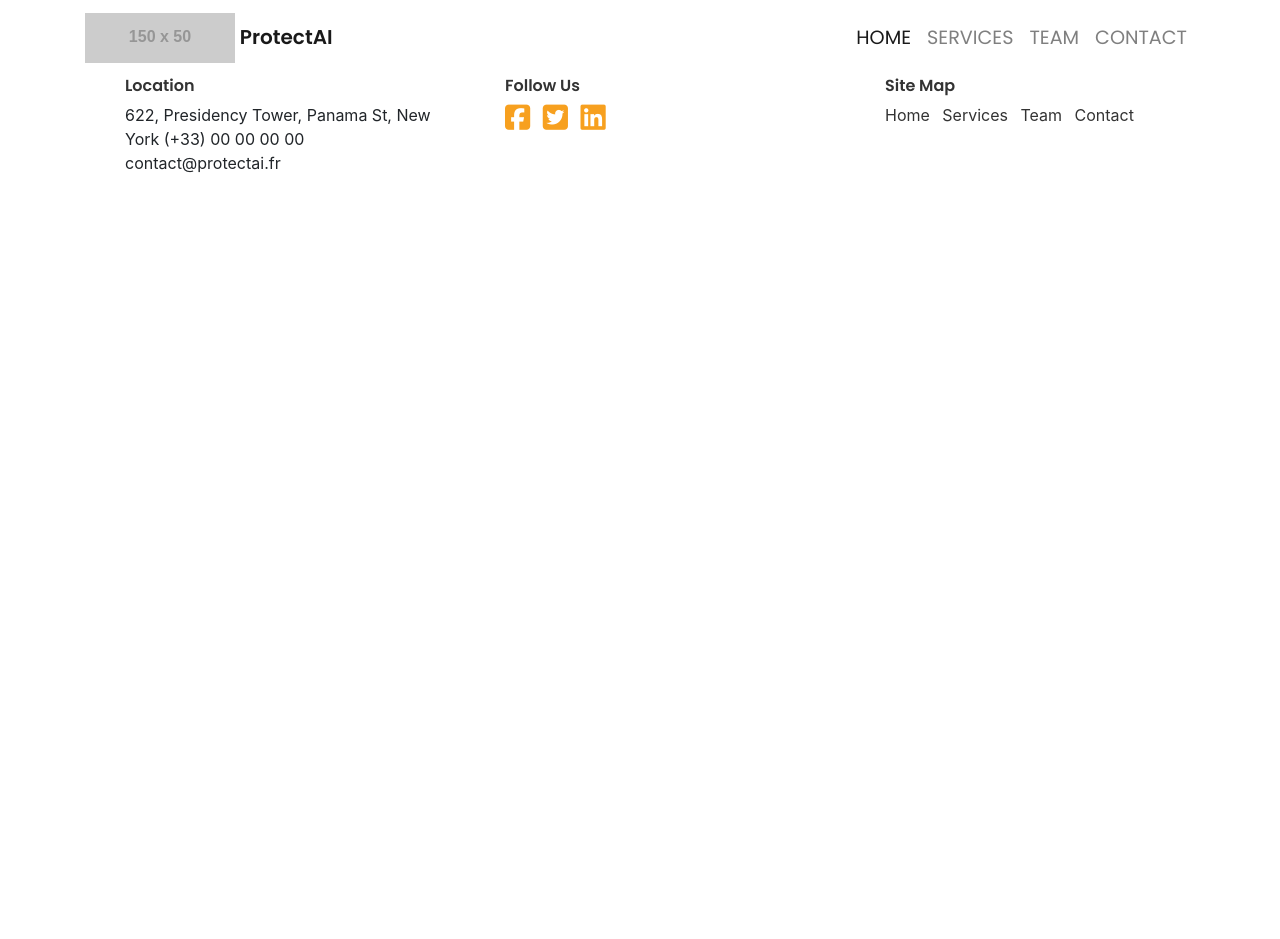
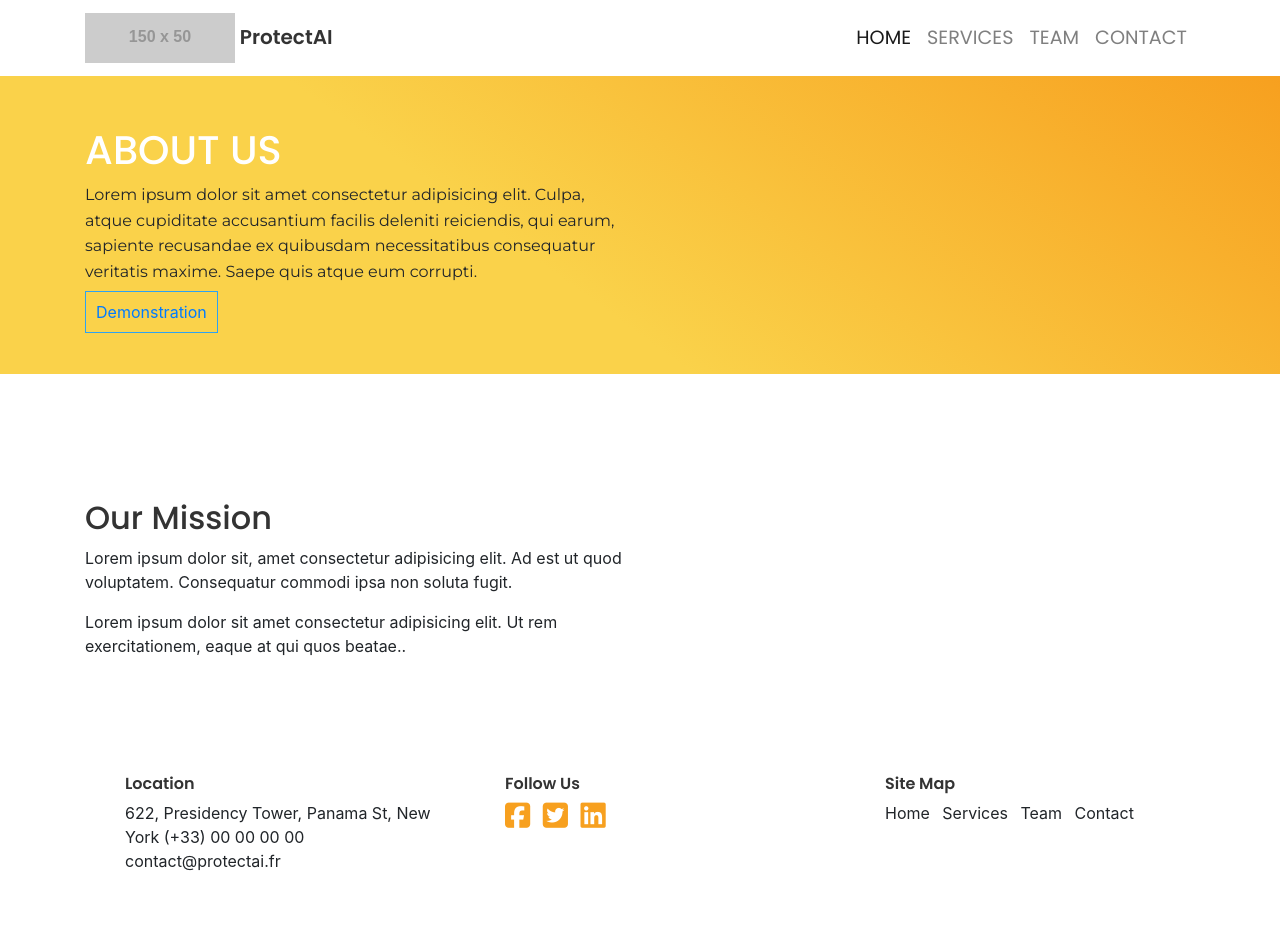
Before and after one commit to Liopin/Project, a Django app: page / in a window 1280 px wide. Before the commit the page ends 173 px from the top, so only its background shows below. Run offline with Django 3.2, Linux system fonts and the light colour scheme; grey boxes labelled with a size stand in for pictures from a placeholder-image service; some libraries are stand-ins or nearby versions.

Commit message:
header done

```diff
--- /dev/null
+++ b/website/static/website/header.css
@@ -0,0 +1,30 @@
+/*--- Header ---*/
+.container-fluid{
+    background: linear-gradient(216deg,#f7a01f 0%, #fad24a 59%);
+    margin-bottom: 75px;
+}
+.col{
+    padding: 50px;
+}
+
+header{
+    margin-bottom: 75px;
+}
+
+header h1{
+    text-transform: uppercase;
+    color: var(--header-heading-color);
+}
+
+header p {
+    font-family: var(--secondary-font);
+    line-height: 1.6em;
+}
+header a {
+    padding: 10px;
+    border: 1px solid #2ea3f2;
+}
+header a:hover{
+    color: #2ea3f2;
+    text-decoration: none;
+}
--- a/website/static/website/main.css
+++ b/website/static/website/main.css
@@ -1,10 +1,15 @@
 @import 'footer.css';
 @import 'nav.css';
+@import 'header.css';
+
 
 
 /* ----- VARIABLES ------*/
 :root{
-    --primary-colors:#333;
+    --primary-color:#333;
+}
+:root{
+    --header-heading-color:#fff;
 }
 :root{
     --social-media-icons:#f7a01f;
@@ -12,11 +17,15 @@
 :root{
     --primary-font:'Poppins';
 }
+:root{
+    --secondary-font:'Montserrat';
+}
+
 
 /* ----- Base components ------*/
 h1,h2,h3{
     font-family: 'Poppins';
-    color: var(--primary-colors);
+    color: var(--primary-color);
 }
 a{
     text-decoration: none;
--- a/website/static/website/nav.css
+++ b/website/static/website/nav.css
@@ -2,7 +2,7 @@
 
 .navbar-nav > li > a {
     font-family: var(--primary-font);
-    color:var(--primary-colors);
+    color:var(--primary-color);
     font-size: 1.2em;
     text-transform: uppercase;
 }
@@ -14,3 +14,6 @@
     font-family: var(--primary-font);
     font-weight: 600;
 }
+span{
+    color:var(--primary-color);
+}
--- a/website/templates/website/base.html
+++ b/website/templates/website/base.html
@@ -22,7 +22,7 @@
         <div class="container">
           <a class="navbar-brand" href="#">
                 <img src="http://placehold.it/150x50?text=Logo" alt="">
-                ProtectAI
+                <span>ProtectAI</span>
               </a>
           <button class="navbar-toggler" type="button" data-toggle="collapse" data-target="#navbarResponsive" aria-controls="navbarResponsive" aria-expanded="false" aria-label="Toggle navigation">
                 <span class="navbar-toggler-icon"></span>
--- a/website/templates/website/home.html
+++ b/website/templates/website/home.html
@@ -1,5 +1,28 @@
 {% extends "website/base.html" %}
 {% block content %}
+  <header class="container-fluid">
+      <div class="container">
+        <div class="row">
+            <div class="col">
+                <h1>about us</h1>
+                <p>Lorem ipsum dolor sit amet consectetur adipisicing elit. Culpa, atque cupiditate accusantium facilis deleniti reiciendis, qui earum, sapiente recusandae ex quibusdam necessitatibus consequatur veritatis maxime. Saepe quis atque eum corrupti.</p>
+                <a href="#">Demonstration</a>
+            </div>
+            <div class="col"></div>
+        </div>
+      </div>
+  </header>
+  <section class="container">
+    <div class="row mission">
+        <div class="col">
+            <h2>Our Mission</h2>
+            <p>Lorem ipsum dolor sit, amet consectetur adipisicing elit. Ad est ut quod voluptatem. Consequatur commodi ipsa non soluta fugit.</p>
+            <p>Lorem ipsum dolor sit amet consectetur adipisicing elit. Ut rem exercitationem, eaque at qui quos beatae..</p>
+        </div>
+        <div class="col">
 
+        </div>
+    </div>
+  </section>
 
 {% endblock content %}
```
